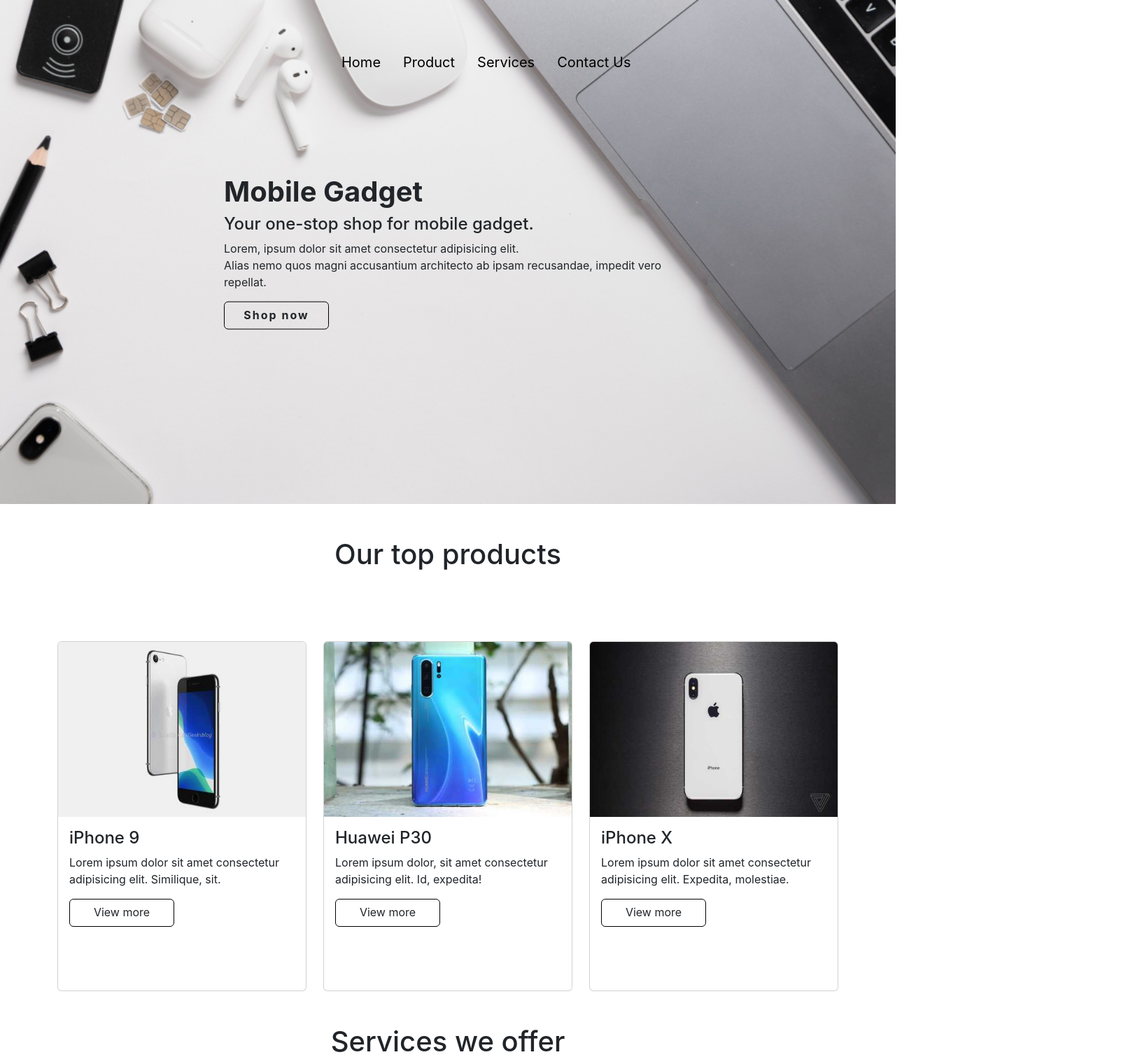
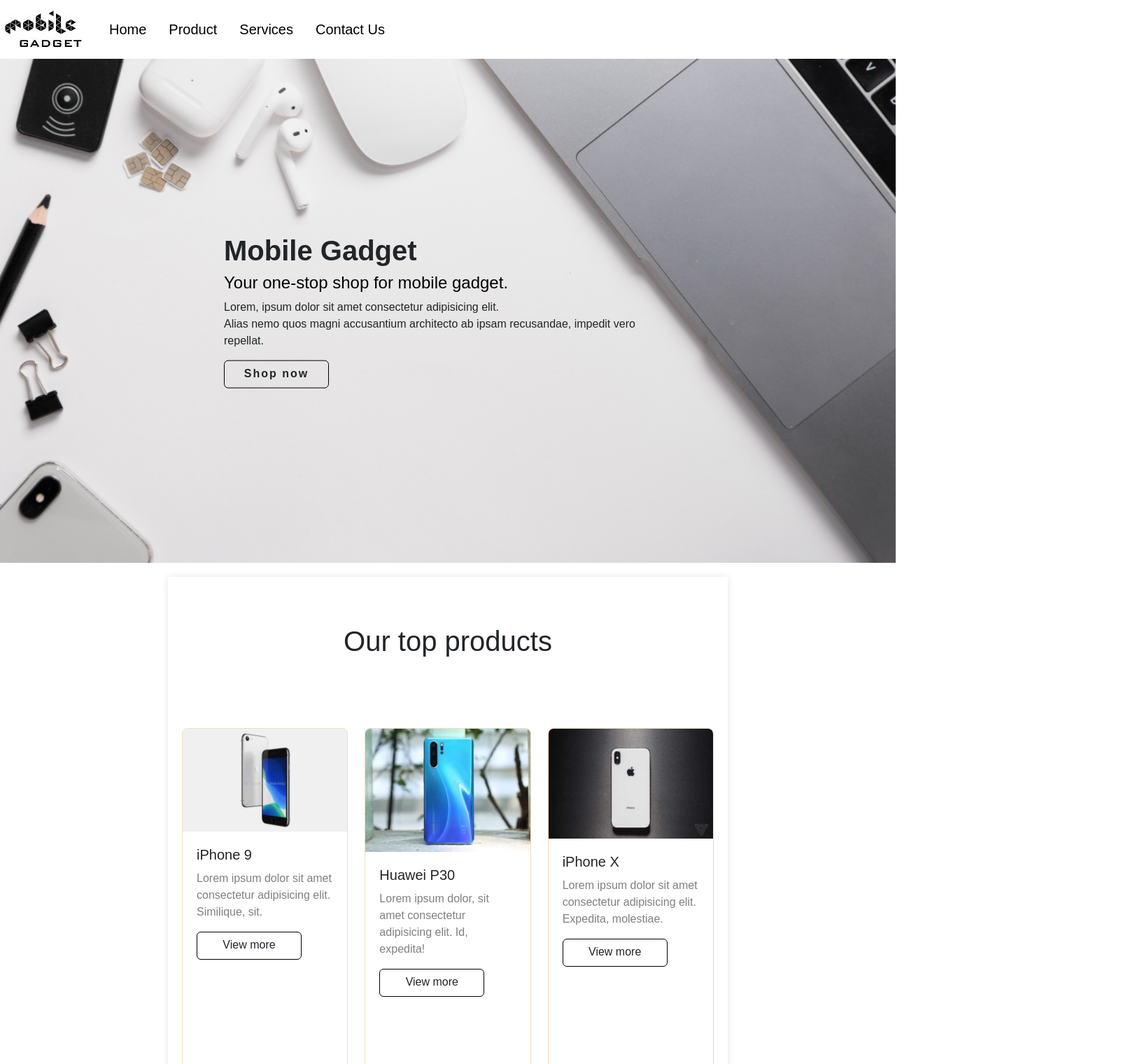
Before and after one commit to sorasin91/project-mini-hackathon, a React (Create React App) app: page / in a window 1280 px wide. Shown: the top 1520 px of the page at 70% size, 1602 px wide, since content can reach past the window. Built offline with nearby package versions, Linux system fonts and the light colour scheme.

Commit message:
added styles_william.css files

```diff
--- a/src/App.css
+++ b/src/App.css
@@ -1,109 +1,4 @@
 *{
-  margin: 0;
-  padding: 0;
-}
-
-#navbar {
-  position: absolute;
-  width: 100%;
-  left: 50%;
-  top: 0;
-  transform: translateX(-20%);
-  padding: 10px;
-  margin: 50px;
-  z-index: 1000;
-}
-
-.banner {
-  position: relative;
-  background-repeat: no-repeat;
-  background-size: cover;
-  height: 90vh;
-  width: 100%;
-  display: flex;
-  justify-content: center;
-}
-
-/* main content */
-
-.intro {
-  position: absolute;
-  top: 50%;
-  left: 50%;
-  transform: translate(-50%, -50%);
-
-}
-
-.intro h1{
-  font-weight: bold;
-}
-
-ul {
-  list-style-type: none;
-  margin: 0;
-  padding: 0;
-  overflow: hidden;
-}
-
-li {
-  float: left;
-}
-
-li a {
-  display: block;
-  color: black;
-  text-align: center;
-  padding: 14px 16px;
-  text-decoration: none;
-  font-size: 20px;
-
-  @media (max-width: 768px) {
-    font-size: 14px; /* Adjust the font size for smaller screens */
-    padding: 10px; /* Adjust the padding for smaller screens */
+    margin: 0;
+    padding: 0;
   }
-}
-
-/* Change color on hover */
-li a:hover {
-  background-color: black;
-  color: white;
-}
-
-/* top products css */
-.row{
-  margin-top: 100px;
-}
-
-
-#shop-now-button{
-  width: 150px;
-  height: 40px;
-  background: transparent;
-  border: 1px solid black;
-  letter-spacing: 2px;
-  font-weight: bold;
-  cursor: pointer;
-  transition: 0.5s ease;
-}
-
-#shop-now-button:hover{
-  background-color: black;
-}
-
-#top-product-button{
-  text-align: center;
-  width: 150px;
-  height: 40px;
-  background: transparent;
-  border: 1px solid black;
-  cursor: pointer;
-  transition: 0.5s ease;
-}
-
-#top-product-button:hover{
-  background-color: black;
-}
-
-.card {
-  height: 500px;
-}
--- a/src/HomeSora.js
+++ b/src/HomeSora.js
@@ -1,5 +1,6 @@
 import React from "react";
 import image from "./img/flat-lay-desk-with-laptop-headphones.jpg";
+import './homeSora.css';
 
 function HomeSora() {
   return (
--- a/src/NavbarSora.js
+++ b/src/NavbarSora.js
@@ -5,22 +5,31 @@
 function NavbarSora() {
   return (
     <div>
-        <div className='container' id="navbar" >
-       <ul>
-        <li>
+         <nav class="navbar navbar-expand-lg navbar-dark" id="navbar-middle">
+            {/* Logo */}
+            <a class="navbar-brand" href="#"><img src='./assets/logo.jpg'/></a>
+                <button class="navbar-toggler" type="button" data-toggle="collapse" data-target="#navbar-menu">
+                    <span><i><img src="./img/icons8-menu-96.png" alt="" /></i></span>
+                </button>
+
+            {/* Navbar page link */}
+            <div class="collapse navbar-collapse" id="navbar-menu">
+                <ul class="navbar-nav ml-auto">
+                    <li class="nav-item">
                         <Link to={'/'}>Home</Link>
                     </li>
-        <li>
+                    <li class="nav-item">
                         <Link to={'/ProductsRazmanR'}>Product</Link>
                     </li>
-        <li>
+                    <li class="nav-item">
                         <Link to={'/services_william'}>Services</Link>
                     </li>
-        <li>
+                    <li class="nav-item">
                         <Link to={'/contactAlex'}>Contact Us</Link>
                     </li>
                 </ul>
             </div>
+        </nav>
     </div>
   )
 }
--- a/src/ProductsRazmanR.js
+++ b/src/ProductsRazmanR.js
@@ -4,6 +4,7 @@
 
 import React, { useEffect, useState } from 'react';
 import axios from "axios";
+import './styles_product.css';
 
 
 let jsonData = {
--- /dev/null
+++ b/src/homeSora.css
@@ -0,0 +1,93 @@
+.banner {
+    position: relative;
+    background-repeat: no-repeat;
+    background-size: cover;
+    height: 90vh;
+    width: 100%;
+    display: flex;
+    justify-content: center;
+  }
+
+  /* main content */
+
+  .intro {
+    position: absolute;
+    top: 50%;
+    left: 50%;
+    transform: translate(-50%, -50%);
+
+  }
+
+  .intro h1{
+    font-weight: bold;
+  }
+
+  ul {
+    list-style-type: none;
+    margin: 0;
+    padding: 0;
+    overflow: hidden;
+  }
+
+  li {
+    float: left;
+  }
+
+  li a {
+    display: block;
+    color: black;
+    text-align: center;
+    padding: 14px 16px;
+    text-decoration: none;
+    font-size: 20px;
+
+    @media (max-width: 768px) {
+      font-size: 14px; /* Adjust the font size for smaller screens */
+      padding: 10px; /* Adjust the padding for smaller screens */
+    }
+  }
+
+  /* Change color on hover */
+  li a:hover {
+    background-color: black;
+    color: white;
+  }
+
+  /* top products css */
+  .row{
+    margin-top: 100px;
+  }
+
+
+  #shop-now-button{
+    width: 150px;
+    height: 40px;
+    background: transparent;
+    border: 1px solid black;
+    letter-spacing: 2px;
+    font-weight: bold;
+    cursor: pointer;
+    transition: 0.5s ease;
+  }
+
+  #shop-now-button:hover{
+    background-color: black;
+  }
+
+  #top-product-button{
+    text-align: center;
+    width: 150px;
+    height: 40px;
+    background: transparent;
+    border: 1px solid black;
+    cursor: pointer;
+    transition: 0.5s ease;
+  }
+
+  #top-product-button:hover{
+    background-color: black;
+  }
+
+  .card {
+    height: 500px;
+  }
--- a/src/services_william.js
+++ b/src/services_william.js
@@ -1,5 +1,5 @@
 import React from 'react';
-// import './styles.css';
+import './styles_william.css';
 
 class SupportPage extends React.Component {
   render() {
--- /dev/null
+++ b/src/styles_product.css
@@ -0,0 +1,56 @@
+body {
+    font-family: 'Arial', sans-serif;
+    margin: 0;
+    padding: 0;
+    background-color: white;
+  }
+
+  .card-columns {
+    column-count: 3;
+    column-gap: 20px;
+  }
+
+  .card {
+    background-color: white;
+    border: 1px solid wheat;
+    border-radius: 8px;
+    margin-bottom: 20px;
+    overflow: hidden;
+    transition: transform 0.3s;
+  }
+
+  .card:hover {
+    transform: scale(1.03);
+  }
+
+  .card img {
+    width: 100%;
+    height: auto;
+    border-bottom: 1px solid white;
+  }
+
+  .card-body {
+    padding: 20px;
+  }
+
+  .card-title {
+    font-size: 1.25rem;
+    margin-bottom: 10px;
+  }
+
+  .card p {
+    font-size: 1rem;
+    color: gray;
+  }
+
+  .btn-outline-info {
+    background-color: peachpuff;
+    border: 1px solid yellowgreen;
+    color: blue;
+    transition: background-color 0.3s, color 0.3s;
+  }
+
+  .btn-outline-info:hover {
+    background-color: blue;
+    color: wheat;
+  }
--- /dev/null
+++ b/src/styles_william.css
@@ -0,0 +1,69 @@
+body {
+    font-family: 'Arial', sans-serif;
+    margin: 0;
+    padding: 0;
+  }
+
+  .header {
+    background-color: gray;
+    color: white;
+    text-align: center;
+    padding: 10px;
+  }
+
+  .container {
+    max-width: 800px;
+    margin: 20px auto;
+    padding: 20px;
+    box-shadow: 0 0 10px rgba(0, 0, 0, 0.1);
+    background-color: white;
+  }
+
+  h2, h3, h4 {
+    color: black;
+  }
+
+  .row {
+    margin-bottom: 20px;
+  }
+
+  .service {
+    border: 1px solid whitesmoke;
+    padding: 10px;
+  }
+
+  form {
+    margin-top: 20px;
+  }
+
+  .form-group {
+    margin-bottom: 20px;
+  }
+
+  .btn-primary {
+    background-color: blue;
+    color: white;
+    padding: 10px 20px;
+    border: none;
+    cursor: pointer;
+  }
+
+  .btn-primary:hover {
+    background-color: blue;
+  }
+
+  .section-divider {
+    margin-top: 40px;
+    border-top: 1px solid white;
+    padding-top: 20px;
+  }
+
+  #contact-details {
+    margin-top: 20px;
+  }
+
+  footer {
+    margin-top: 20px;
+    text-align: center;
+    color: gray;
+  }
```
Also changed, not shown: public/assets/logo.jpg (added). Lines whose indentation alone changed are shown as unchanged.
